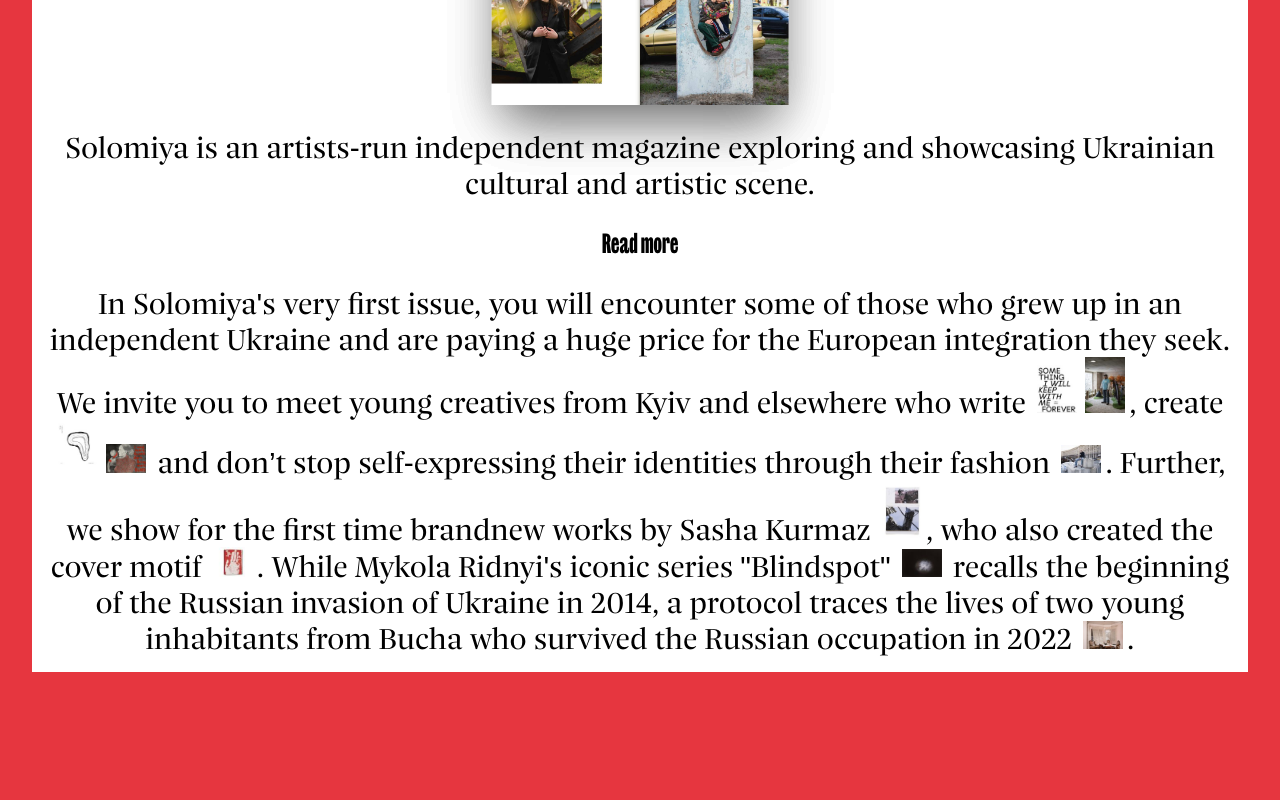
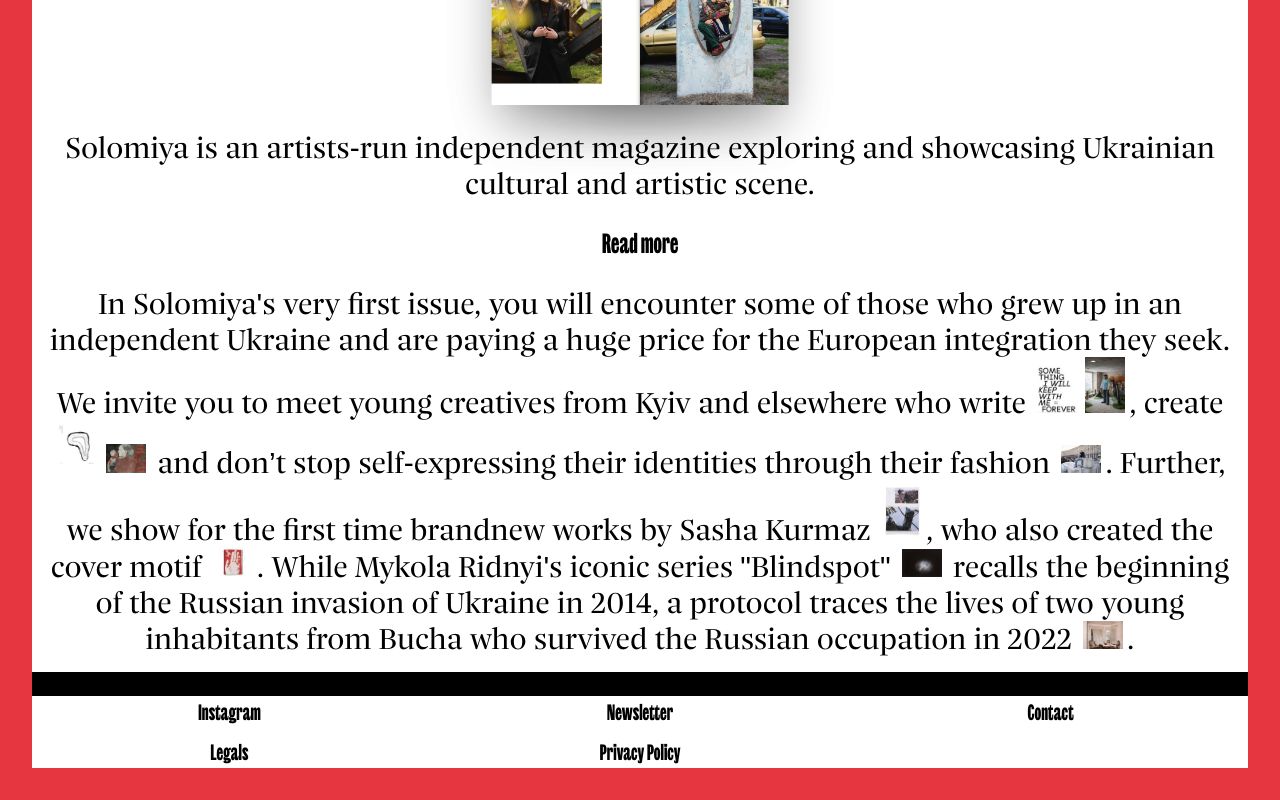
Before and after one commit to bit1creative/solomiya, a React (Vite) app: page /issue/1 in a window 1280 px wide. Shown: the part 223-1023 px from the top of the page. Before the commit the page ends 927 px from the top, so only its background shows below. Built offline with nearby package versions, Linux system fonts and the light colour scheme.

Commit message:
somewhat a footer

```diff
--- a/src/components/pages/Home/IssuesSection/ImageDialogContent.tsx
+++ b/src/components/pages/Home/IssuesSection/ImageDialogContent.tsx
@@ -8,15 +8,15 @@ interface Props {
 export const ImageDialogContent = ({ imageData }: Props) => {
   const { title, author, descriptionHtml, images, comments = null } = imageData;
   return (
-    <div className="no-scrollbar mx-4 h-full overflow-scroll">
+    <div className="no-scrollbar h-full overflow-scroll">
       <div className="mt-24">
         <IssuesDialogCarousel images={images} />
       </div>
-      <div className="my-10 text-center font-nice-regular">
+      <div className="mx-4 my-10 text-center font-nice-regular">
         <p className="text-3xl">{title}</p>
         <p className="italic">{author}</p>
         {!!comments && <p className="italic">{comments}</p>}
-        {descriptionHtml}
+        <div className="mt-8 text-left">{descriptionHtml}</div>
       </div>
     </div>
   );
--- /dev/null
+++ b/src/layout/components/Footer.tsx
@@ -0,0 +1,25 @@
+import { Link } from 'react-router-dom';
+
+import { useGetIssue } from 'Hooks/useGetIssue';
+import { useMainColor } from 'Hooks/useTheme';
+
+export const Footer = () => {
+  const mainColor = useMainColor();
+  const issue = useGetIssue();
+
+  return (
+    <div
+      className={`grid grid-cols-3 gap-x-4 gap-y-2 border-0 border-t-[1.5rem] border-solid border-${mainColor} bg-white text-center font-yuni-black text-2xl`}
+    >
+      <div className="sr-only bg-main-issue-1" />
+      <div className="sr-only bg-main-issue-2" />
+      <a href="https://instagram.com/solomiyamag?igshid=MzRlODBiNWFlZA==" target="_blank" rel="noopener noreferrer">
+        Instagram
+      </a>
+      <span>Newsletter</span>
+      <Link to={`/issue/${issue}/contact-us`}>Contact</Link>
+      <span>Legals</span>
+      <span>Privacy Policy</span>
+    </div>
+  );
+};
--- a/src/layout/index.tsx
+++ b/src/layout/index.tsx
@@ -6,6 +6,7 @@ import cross from 'Assets/icons/cross.svg';
 import logo from 'Assets/logo.png';
 import { useMainColor } from 'Hooks/useTheme';
 
+import { Footer } from './components/Footer';
 import { Menu } from './components/Menu';
 
 export const Layout = () => {
@@ -40,6 +41,7 @@ export const Layout = () => {
         <div className="z-0 h-max bg-white">
           <Outlet />
         </div>
+        <Footer />
       </div>
       <Dialog.Portal>
         <Dialog.Overlay className="fixed -inset-10 z-30 bg-white lg:-inset-20" />
```
Also changed, not shown: public/images/issue1/slideshow/1.jpg, public/images/issue2/slideshow/1.jpg.
